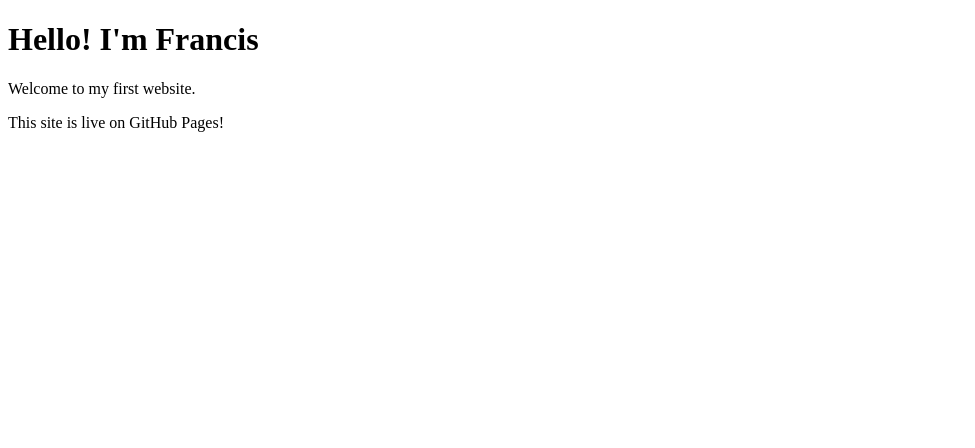
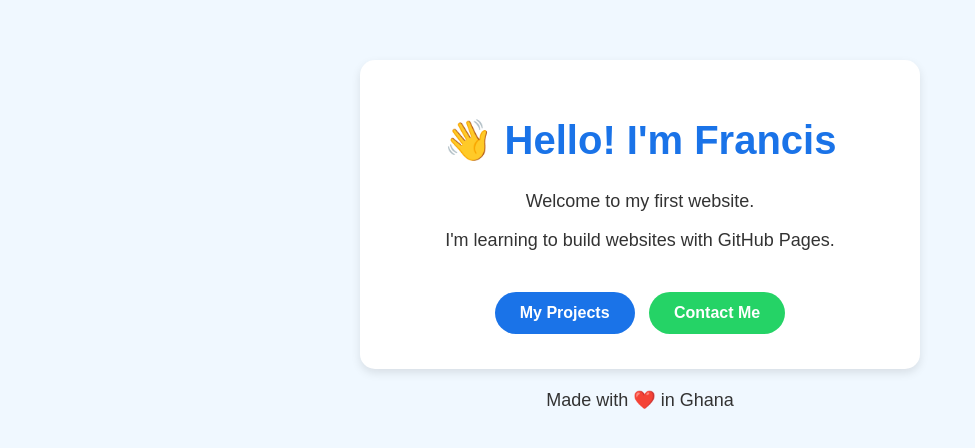
Before and after one commit to fawortwe231-tech/fawortwe-codes, a plain HTML site: page index.html in a window 1280 px wide. Shown: the whole page, without its empty margins (0-975 px from the left). Drawn offline with Linux system fonts and the light colour scheme.

Commit message:
Revamp index.html with new title and styles
Updated the title and added styling for better presentation. Enhanced the content structure with a card layout and buttons.

```diff
--- a/index.html
+++ b/index.html
@@ -1,11 +1,25 @@
 <!DOCTYPE html>
 <html>
 <head>
-<title>My First Website</title>
+<title>Francis - My Website</title>
+<style>
+body { font-family: Arial; text-align: center; background: #f0f8ff; margin: 0; padding: 40px 20px; }
+h1 { color: #1a73e8; font-size: 40px; }
+p { color: #333; font-size: 18px; }
+.card { background: white; max-width: 500px; margin: 20px auto; padding: 30px; border-radius: 15px; box-shadow: 0 4px 10px rgba(0,0,0,0.1); }
+.btn { display: inline-block; background: #1a73e8; color: white; padding: 12px 25px; text-decoration: none; border-radius: 25px; margin: 5px; font-weight: bold; }
+.btn2 { background: #25D366; }
+</style>
 </head>
 <body>
-<h1>Hello! I'm Francis</h1>
+<div class="card">
+<h1>👋 Hello! I'm Francis</h1>
 <p>Welcome to my first website.</p>
-<p>This site is live on GitHub Pages!</p>
+<p>I'm learning to build websites with GitHub Pages.</p>
+<br>
+<a class="btn" href="#">My Projects</a>
+<a class="btn btn2" href="#">Contact Me</a>
+</div>
+<p>Made with ❤️ in Ghana</p>
 </body>
 </html>
```
